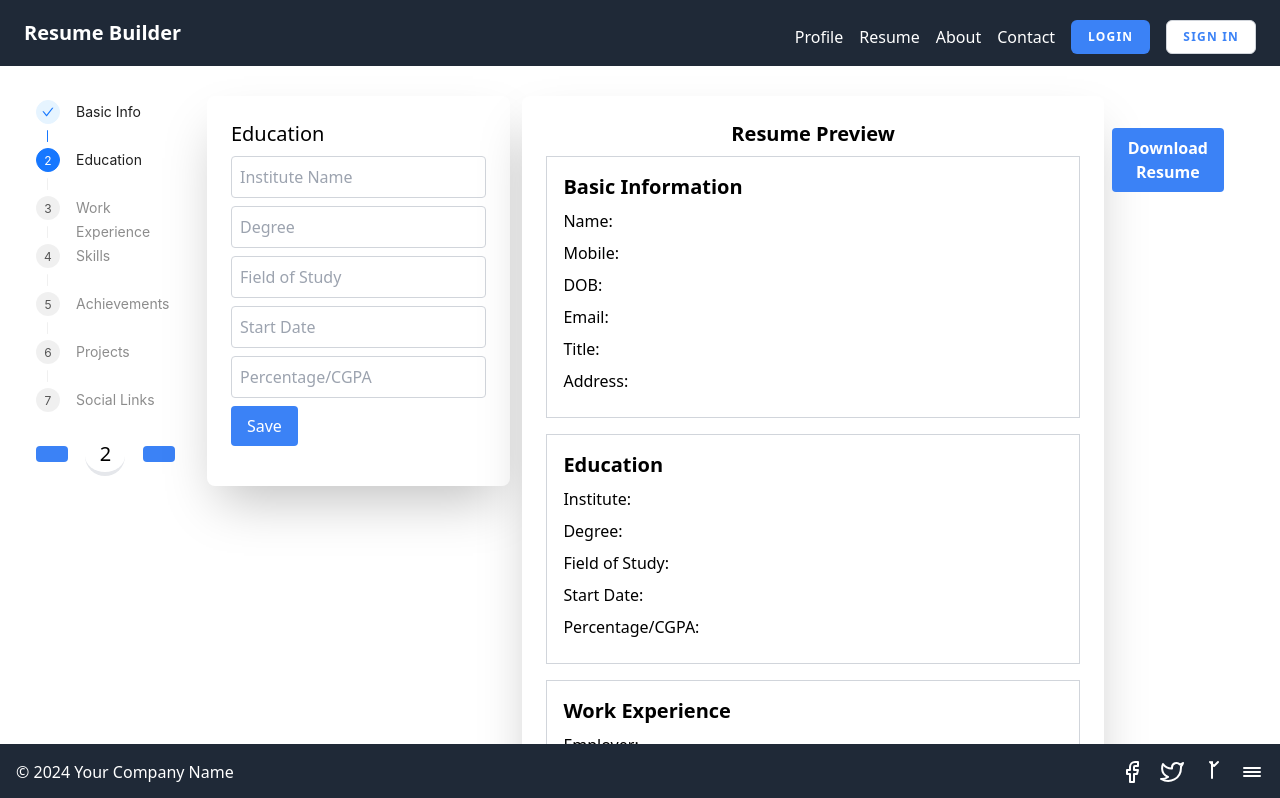
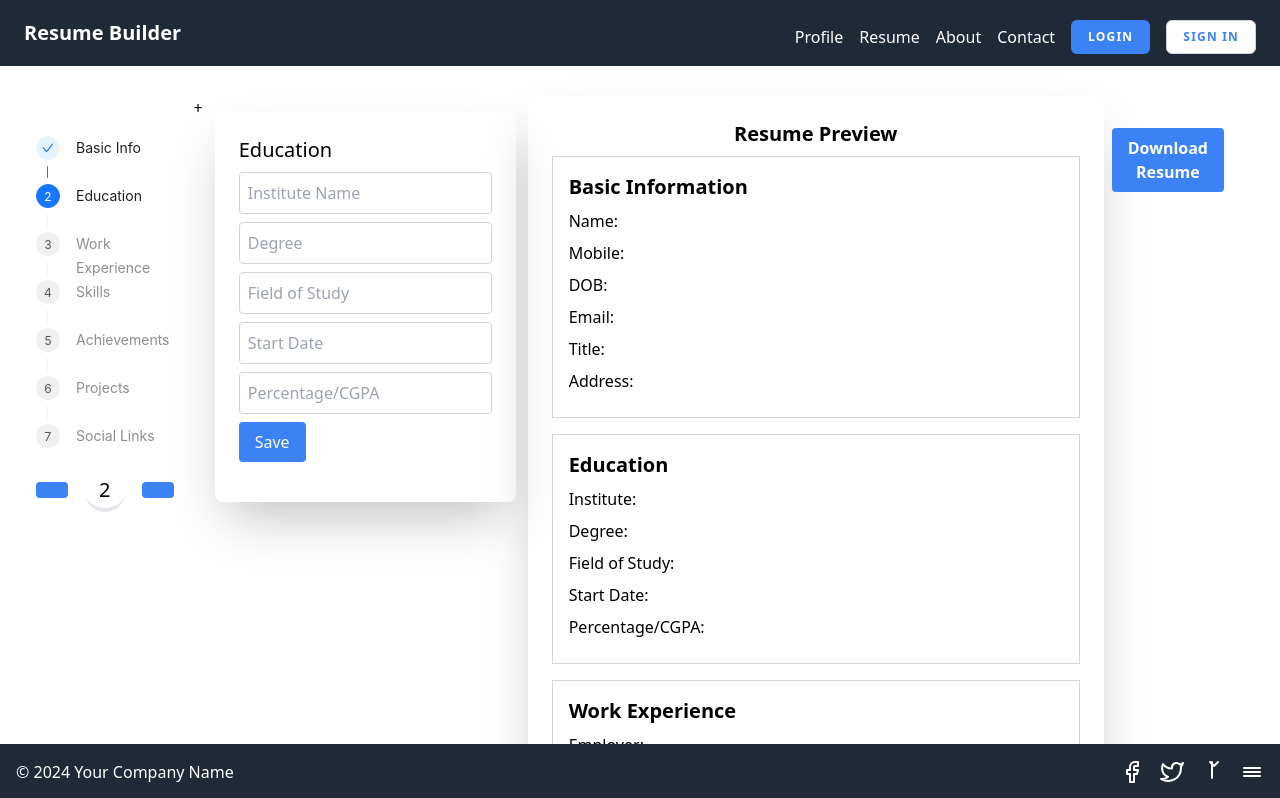
Before and after one commit to Het2518/MY_DE, a React (Vite) app: page /profile in a window 1280 px wide. Shown: the top 798 px of the page. Built offline with nearby package versions, Linux system fonts and the light colour scheme.

Commit message:
Updated project

```diff
--- a/src/Form/ResumeBuilder.jsx
+++ b/src/Form/ResumeBuilder.jsx
@@ -142,18 +142,18 @@ const ResumeBuilder = () => {
     const blob = new Blob([resumeHTML], { type: "text/html" });
     const link = document.createElement("a");
     link.href = URL.createObjectURL(blob);
-    link.download = "resume.html";
+    link.download = "resume.pdf";
     link.click();
   };
 
   return (
     <div className="flex -ml-5 justify-around  mt-10">
       {/* <h1 className="text-4xl font-bold text-center mt-10 mb-12">Resume Builder</h1> */}
-      <div className="flex w-1/4 mt-1 mr-5   text-white h-1/4 " >
+      <div className=" sticky top-28 flex w-1/4 mt-10 mr-5  text-white h-1/4 ">
         <Sidebar setActiveSection={setActiveSection} />
       </div>
 
-        <div className="w-1/2 shadow-2xl mr-3 ml-3 rounded-lg p-6 h-3/4">
++      <div className="sticky top-28 w-1/2 shadow-2xl mr-3 ml-3 rounded-lg p-6 h-3/4">
         {activeSection === "basic-info" && (
           <BasicInfo basicInfo={basicInfo} setBasicInfo={setBasicInfo} />
         )}
@@ -186,12 +186,8 @@ const ResumeBuilder = () => {
         )}
       </div>
 
-
-
       <div className="container  max-w-4xl  p-6 bg-white shadow-2xl rounded-lg mb-10">
-        <div className="text-center text-xl mb-2 font-bold">
-          Resume Preview
-        </div>
+        <div className="text-center text-xl mb-2 font-bold">Resume Preview</div>
         <div className="basicinfo border border-gray-300 p-4 mb-4">
           <h2 className="text-xl font-bold mb-2 ">Basic Information</h2>
           <p className="mb-2">Name: {basicInfo.fullName}</p>
@@ -243,10 +239,9 @@ const ResumeBuilder = () => {
         </div>
       </div>
       <div className="ml-2">
-
         <button
           onClick={downloadResume}
-        className="bg-blue-500 hover:bg-blue-700 text-white font-bold px-4 py-2 rounded mt-8"
+          className="bg-blue-500 hover:bg-blue-700 text-white font-bold px-4 py-2 rounded mt-8 sticky"
         >
           Download Resume
         </button>
--- a/src/Form/Sidebar.jsx
+++ b/src/Form/Sidebar.jsx
@@ -121,8 +121,8 @@ const Sidebar = ({ setActiveSection }) => {
           </button>
         </div>
         <div class="w-10 h-10 bg-white border-b-4 rounded-full flex items-center justify-center">
-    <span class="text-black text-xl ">{currentTab+1}</span>
-</div>
+          <span class="text-black text-xl ">{currentTab + 1}</span>
+        </div>
         <div>
           <button
             onClick={nextHandler}
```
Lines whose indentation alone changed are shown as unchanged.
